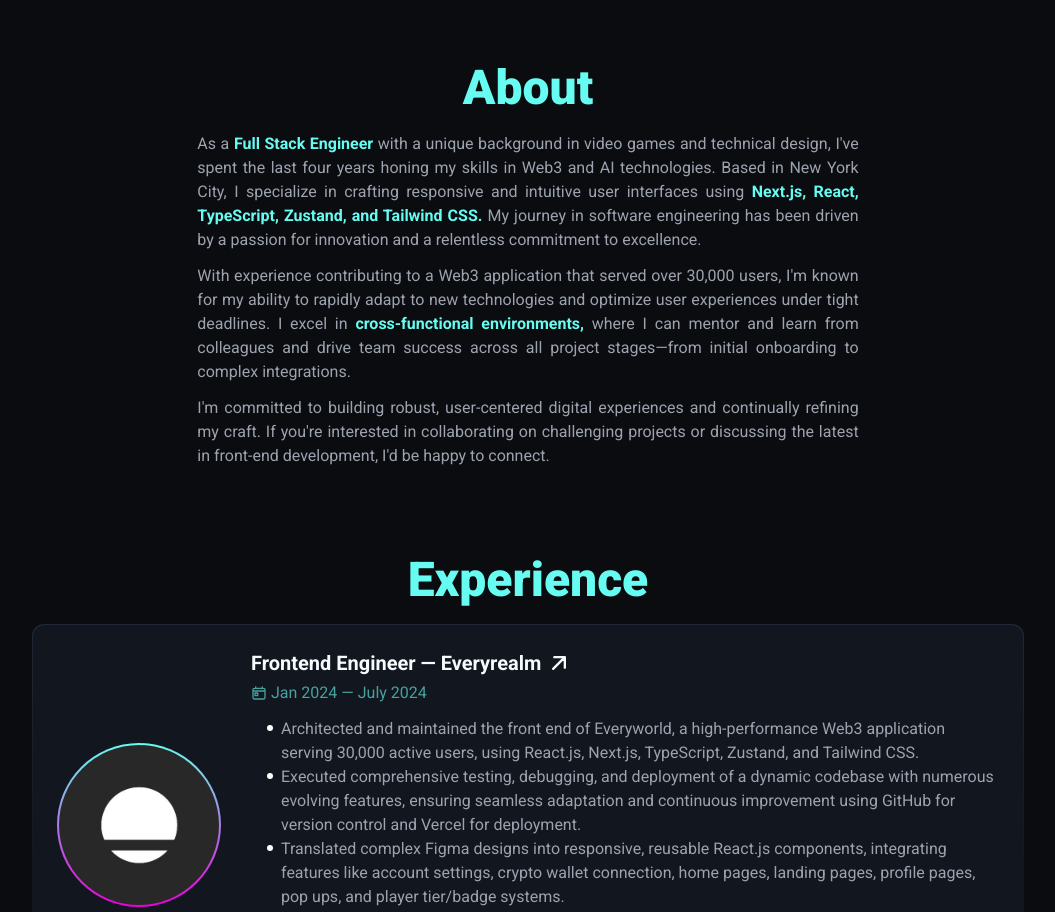
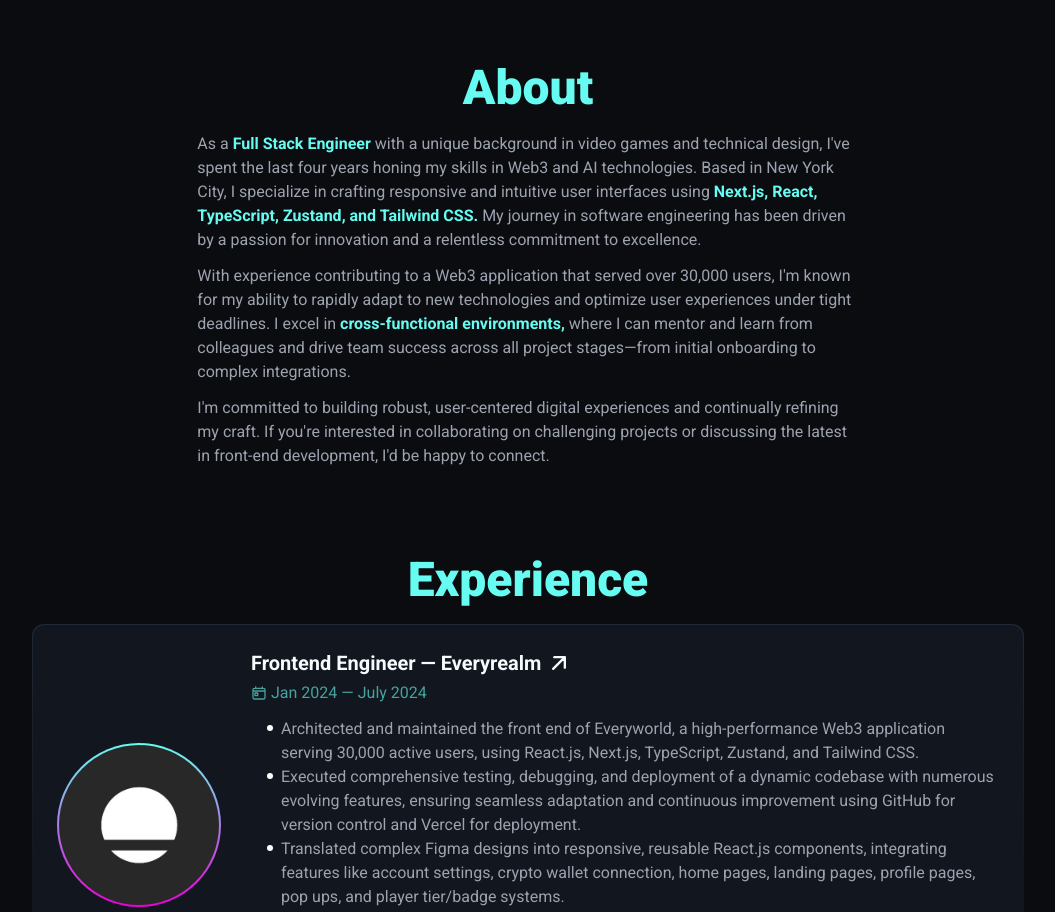
Before and after one commit to jsoranno15/portfolio, a Next.js app: page / in a window 1280 px wide. Shown: the part 800-1712 px from the top of the page, without its empty margins (112-1167 px from the left). Built offline with nearby package versions, Linux system fonts and the light colour scheme.

Commit message:
fixed text alignment

```diff
--- a/src/app/components/MainPage/About/AboutSection.tsx
+++ b/src/app/components/MainPage/About/AboutSection.tsx
@@ -8,7 +8,7 @@
     >
       <SectionHeader text={"About"} />
       <div className="w-full  justify-center flex">
-        <div className="flex flex-col font-medium text-gray-400 text-justify gap-3 md:w-2/3">
+        <div className="flex flex-col font-medium text-gray-400  gap-3 md:w-2/3">
           <span>
             As a{" "}
             <span className="text-ds-main-accent font-bold">
```
